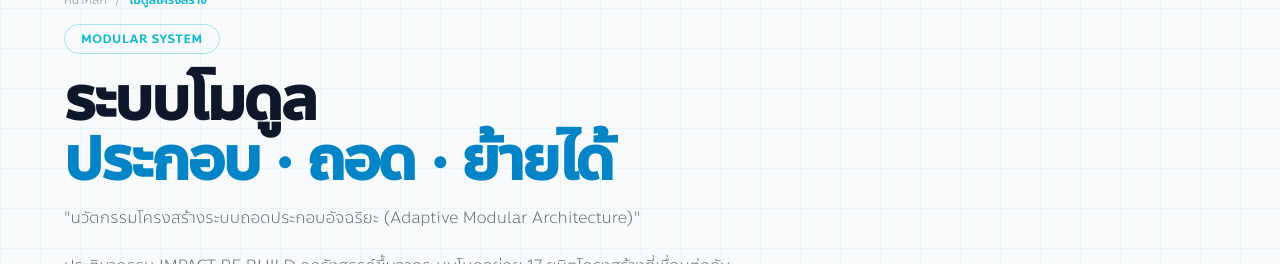
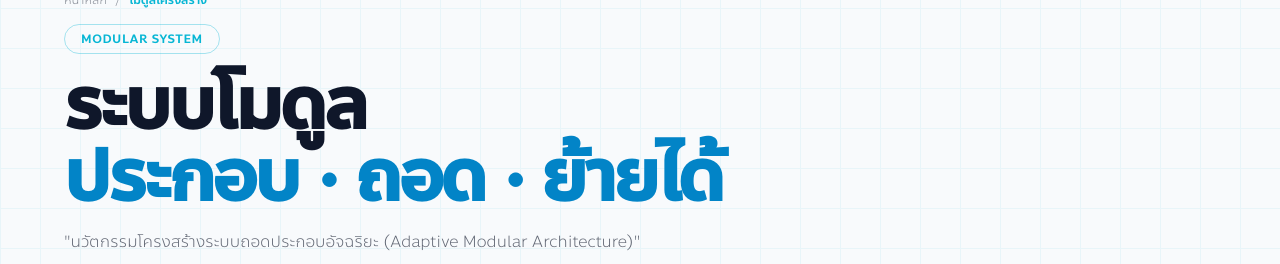
Before and after one commit to chitphhong/nmtc-nova-x, a React (Vite) app: page /modules in a window 1280 px wide. Shown: the part 152-416 px from the top of the page. Built offline with nearby package versions, Linux system fonts and the light colour scheme; no server answers; the database is empty.

Commit message:
Update ModulesPage.jsx

```diff
--- a/src/pages/ModulesPage.jsx
+++ b/src/pages/ModulesPage.jsx
@@ -43,7 +43,7 @@ export default function ModulesPage() {
             <span className="inline-flex items-center gap-2 rounded-full border border-cyanglow/35 bg-cyanglow/8 px-4 py-1.5 text-[11px] sm:text-xs font-medium tracking-wider text-cyanglow">
               MODULAR SYSTEM
             </span>
-            <h1 className="mt-4 text-4xl sm:text-5xl md:text-6xl font-bold leading-tight tracking-tight text-slateink">
+            <h1 className="mt-4 text-4xl sm:text-5xl md:text-7xl font-bold leading-tight tracking-tight text-slateink">
               ระบบโมดูล <br />
               <span className="text-azure">ประกอบ · ถอด · ย้ายได้</span>
             </h1>
```
